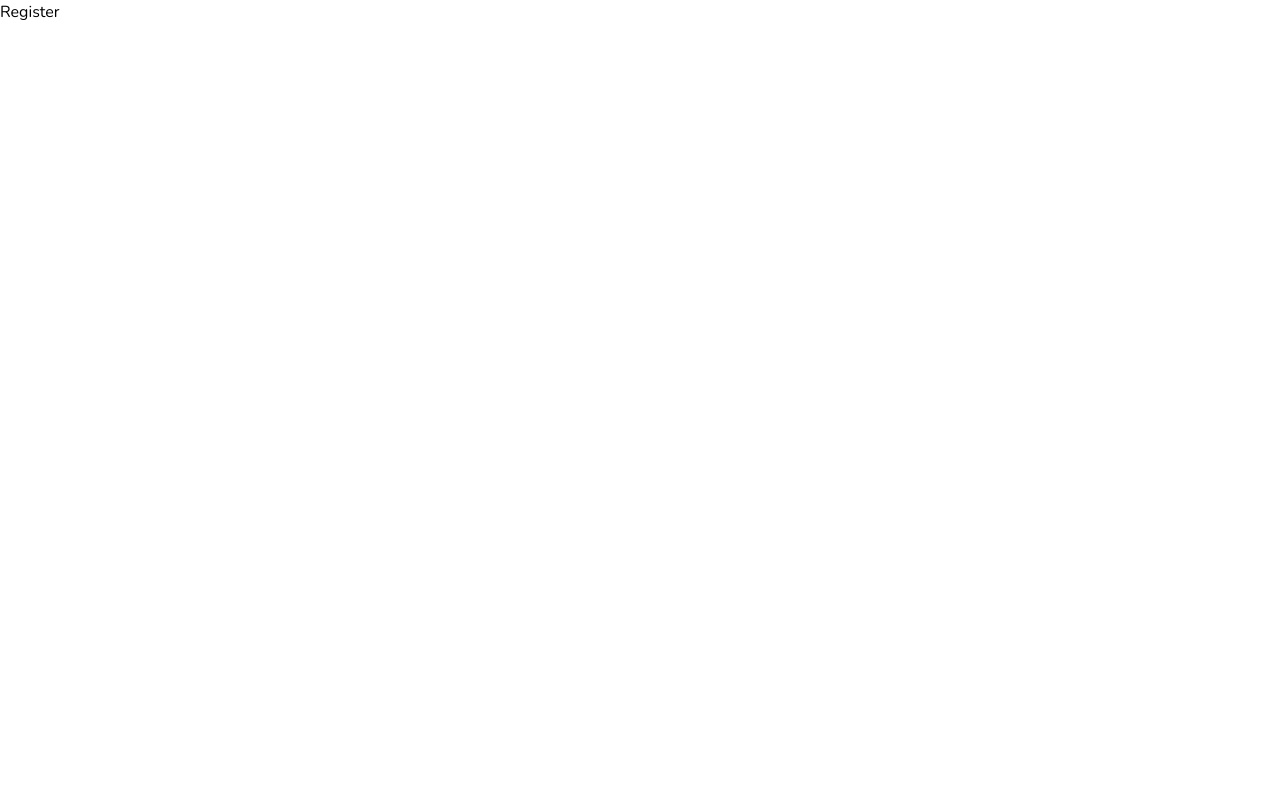
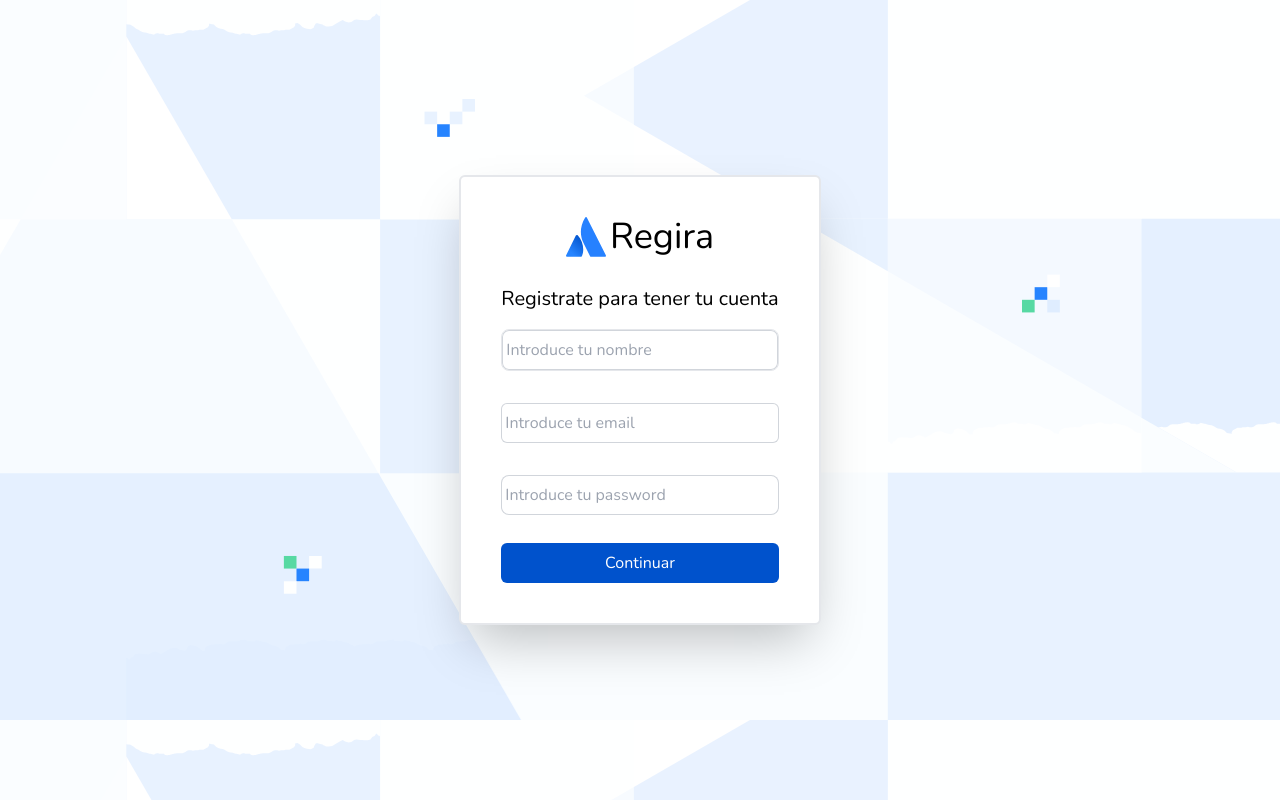
Before and after one commit to luisy9/Regira-Project, a React (Vite) app in the folder react-regira/: page /register in a window 1280 px wide. Built offline with nearby package versions, Linux system fonts and the light colour scheme.

Commit message:
register styles & register backend

```diff
--- a/react-regira/src/components/NavBar.jsx
+++ b/react-regira/src/components/NavBar.jsx
@@ -16,7 +16,7 @@ export const NavBar = () => {
                             <path d="M76 118c-4-4-10-4-13 1L1 245a7 7 0 0 0 6 10h88c3 0 5-1 6-4 19-39 8-98-25-133Z" fill="url(#a)" />
                             <path d="M122 4c-35 56-33 117-10 163l42 84c1 3 4 4 7 4h87a7 7 0 0 0 7-10L134 4c-2-5-9-5-12 0Z" fill="#2681FF" />
                         </svg>
-                        <h1 className="pl-1">Regira</h1>
+                        <h1 className="pl-1 text-4xl">Regira</h1>
                     </div>
 
 
--- a/react-regira/src/components/Register.jsx
+++ b/react-regira/src/components/Register.jsx
@@ -1,7 +1,70 @@
+import { useState } from "react";
+
 export const Register = () => {
+
+  const [nombre, setNombre] = useState('');
+  const [email, setEmail] = useState('');
+  const [password, setPassword] = useState('');
+
+  let url = 'http://localhost:3000/api';
+
+  const onSubmitForm = () => {
+    event.preventDefault();
+
+    const data = JSON.stringify({ email, nombre, password })
+    const options = {
+      method: "POST",
+      headers: {
+        "Content-Type": "application/json",
+      },
+      body: data,
+    }
+
+    fetch(url + '/register', options)
+      .then(response => response.json())
+      .then(data => console.log(data))
+      .catch(error => console.error('Error:', error));
+
+  }
+
   return (
-    <div>
-      <h1>Register</h1>
+    <div className="w-screen">
+      <div className="bg-register-img flex justify-center items-center h-screen">
+        <div className="py-10 border-2 rounded-md flex flex-col px-10 bg-white shadow-2xl">
+          <div className="flex justify-center">
+            <svg xmlns="http://www.w3.org/2000/svg" preserveAspectRatio="xMidYMid" viewBox="0 0 256 256" className="w-10 h-10">
+              <defs>
+                <linearGradient x1="99.7%" y1="15.8%" x2="39.8%" y2="97.4%" id="a">
+                  <stop stop-color="#0052CC" offset="0%" />
+                  <stop stop-color="#2684FF" offset="92.3%" />
+                </linearGradient>
+              </defs>
+              <path d="M76 118c-4-4-10-4-13 1L1 245a7 7 0 0 0 6 10h88c3 0 5-1 6-4 19-39 8-98-25-133Z" fill="url(#a)" />
+              <path d="M122 4c-35 56-33 117-10 163l42 84c1 3 4 4 7 4h87a7 7 0 0 0 7-10L134 4c-2-5-9-5-12 0Z" fill="#2681FF" />
+            </svg>
+            <h1 className="pl-1 text-4xl">Regira</h1>
+          </div>
+
+          <h1 className="pt-7 text-center text-xl">Registrate para tener tu cuenta</h1>
+          <div className="py-0">
+            <form className="" action="" onSubmit={onSubmitForm}>
+              <div className="py-4">
+                <input type="text" placeholder="Introduce tu nombre" className="w-full ring-1 ring-inset ring-gray-300 focus:outline-none focus:ring-2 focus:ring-inset focus:ring-[#0052CC] border py-2 px-1 rounded-lg" name="nombre" value={nombre} onChange={() => setNombre(event.target.value)} />
+                {nombre}
+              </div>
+              <div className="py-4">
+                <input type="email" placeholder="Introduce tu email" className=" w-full rounded-md ring-1 ring-inset ring-gray-300 px-1 py-2 focus:outline-none focus:ring-2 focus:ring-inset focus:ring-[#0052CC]" name="email" value={email} onChange={() => setEmail(event.target.value)} />
+              </div>
+              <div className="py-4">
+                <input type="password" placeholder="Introduce tu password" className=" w-full ring-1 ring-inset ring-gray-300 py-2 px-1 rounded-lg focus:outline-none focus:ring-2 focus:ring-inset focus:ring-[#0052CC]" name="password" value={password} onChange={() => setPassword(event.target.value)} />
+              </div>
+              <div className="pt-3">
+                <button className="border-none rounded-md bg-[#0052CC] text-white w-full py-2 hover:bg-blue-500">Continuar</button>
+              </div>
+            </form>
+          </div>
+        </div>
+      </div>
     </div>
   )
 }
--- a/react-regira/tailwind.config.js
+++ b/react-regira/tailwind.config.js
@@ -2,7 +2,11 @@
 export default {
   content: ['./index.html', './src/**/*.{js,ts,jsx,tsx}'],
   theme: {
-    extend: {},
+    extend: {
+      backgroundImage: {
+        'register-img': "url('/regira-img.svg')"
+      }
+    },
   },
   plugins: [],
 };
```
Also changed, not shown: react-regira/public/regira-img.svg (added), 1 other file (tests, documents, lock files or other folders).
